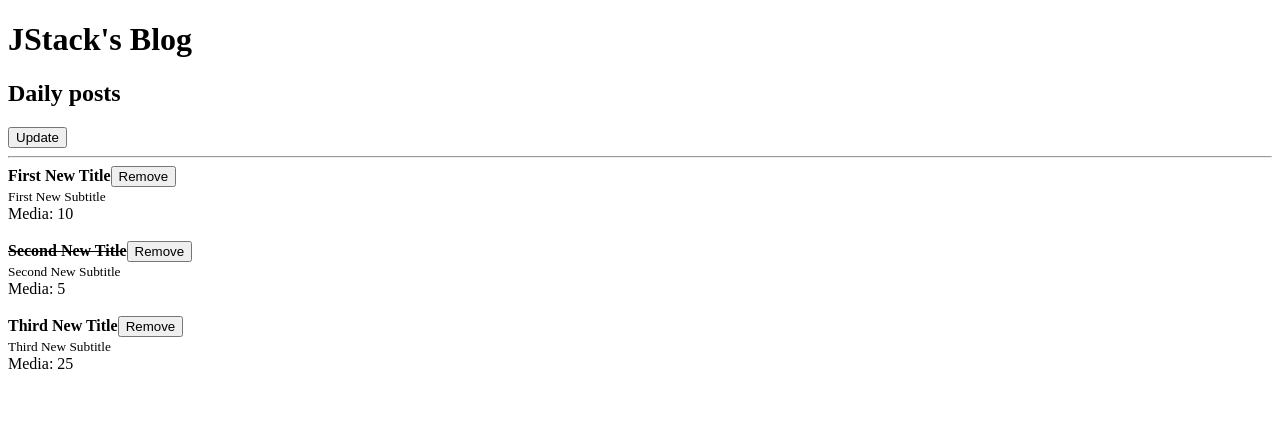
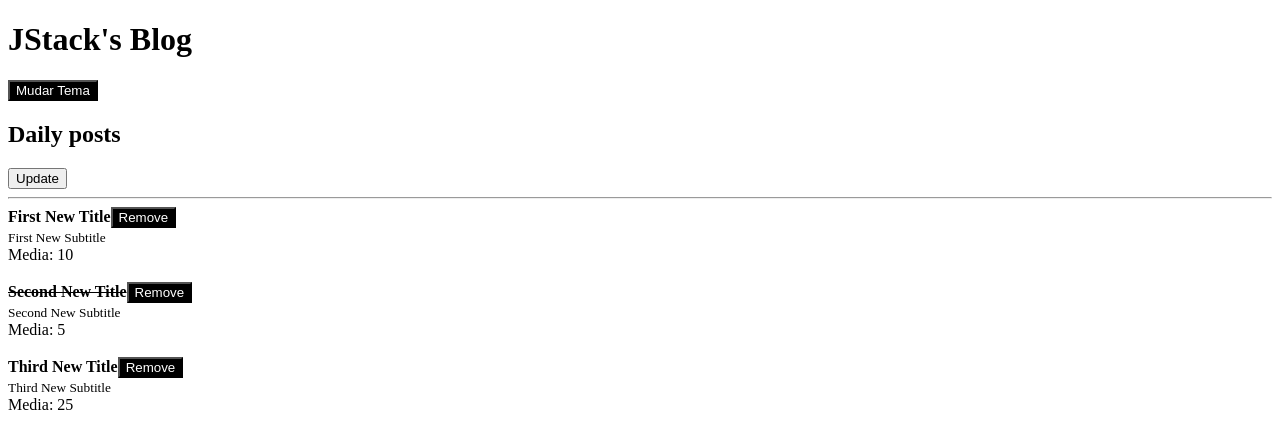
Before and after one commit to martinsgabriel1956/jstack-blog, a React app: page / in a window 1280 px wide. Shown: the top 448 px of the page. Built offline with nearby package versions, Linux system fonts and the light colour scheme.

Commit message:
feat: Working with the context API

```diff
--- /dev/null
+++ b/src/Button.js
@@ -0,0 +1,25 @@
+import React, { useContext } from "react";
+import PropTypes from "prop-types";
+import { ThemeContext } from "./contexts/ThemeContext";
+
+export function Button(props) {
+  const { theme } = useContext(ThemeContext);
+  const isDarkTheme = theme === "dark";
+
+  return (
+    <button
+      style={{
+        color: isDarkTheme ? "#fff" : "#000",
+        background: isDarkTheme ? "#000" : "#fff",
+      }}
+      onClick={props.onClick}
+    >
+      {props.children}
+    </button>
+  );
+}
+
+Button.propTypes = {
+  children: PropTypes.node.isRequired,
+  onClick: PropTypes.func.isRequired,
+};
--- a/src/Header.js
+++ b/src/Header.js
@@ -1,10 +1,15 @@
-import React from "react";
+import React, { useContext } from "react";
 import PropTypes from "prop-types";
+import { Button } from "./Button";
+import { ThemeContext } from "./contexts/ThemeContext";
 
 export default function Header(props) {
+  const { onToggleTheme } = useContext(ThemeContext);
+
   return (
     <>
       <h1>{props.title}</h1>
+      <Button onClick={onToggleTheme}>Mudar Tema</Button>
       {props.children}
     </>
   );
--- a/src/Post.js
+++ b/src/Post.js
@@ -1,14 +1,19 @@
 import React from "react";
 import PropTypes from "prop-types";
+import { PostHeader } from "./PostHeader";
 
 export default function Post(props) {
   return (
     <>
       <article>
-        <strong>
-          {props.post.read ? <s>{props.post.title}</s> : props.post.title}
-        </strong>
-        <button onClick={() => props.onRemove(props.post.id)}>Remove</button>
+        <PostHeader
+          onRemove={props.onRemove}
+          post={{
+            id: props.post.id,
+            title: props.post.title,
+            read: props.post.read,
+          }}
+        />
         <br />
         <small>{props.post.subtitle}</small>
         <br />
--- /dev/null
+++ b/src/PostHeader.js
@@ -0,0 +1,23 @@
+import React from "react";
+import PropTypes from "prop-types";
+import { Button } from "./Button";
+
+export function PostHeader(props) {
+  return (
+    <>
+      <strong>
+        {props.post.read ? <s>{props.post.title}</s> : props.post.title}
+      </strong>
+      <Button onClick={() => props.onRemove(props.post.id)}>Remove</Button>
+    </>
+  );
+}
+
+PostHeader.propTypes = {
+  onRemove: PropTypes.func.isRequired,
+  post: PropTypes.shape({
+    id: PropTypes.number.isRequired,
+    title: PropTypes.string.isRequired,
+    read: PropTypes.bool.isRequired,
+  }).isRequired,
+};
--- /dev/null
+++ b/src/contexts/ThemeContext/index.js
@@ -0,0 +1,3 @@
+import React, { createContext } from "react";
+
+export const ThemeContext = createContext("dark");
--- /dev/null
+++ b/src/providers/ThemeProvider/index.js
@@ -0,0 +1,21 @@
+import React, { useState } from "react";
+import { ThemeContext } from "../../contexts/ThemeContext";
+
+export function ThemeProvider(props) {
+  const [theme, setTheme] = useState("dark");
+
+  function handleToggleTheme() {
+    setTheme((prevState) => (prevState === "dark" ? "light" : "dark"));
+  }
+
+  return (
+    <ThemeContext.Provider
+      value={{
+        theme,
+        onToggleTheme: handleToggleTheme,
+      }}
+    >
+      {props.children}
+    </ThemeContext.Provider>
+  );
+}
```
Also changed, not shown: src/App.js (+3 -4 lines).
